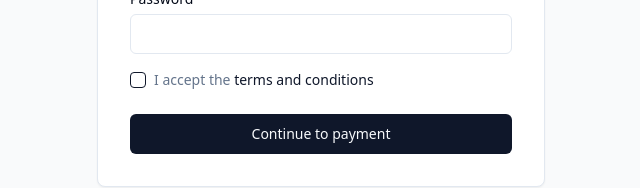
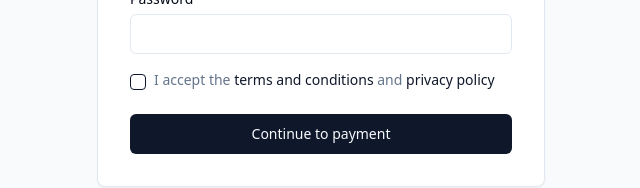
Before and after one commit to rfast-hub/cryptotracksignup, a React (Vite) app: page /signup in a window 1280 px wide. Shown: the part 418-606 px from the top of the page, without its empty margins (319-959 px from the left). Built offline with nearby package versions, Linux system fonts and the light colour scheme.

Commit message:
Add privacy policy acceptance
Updated the signup page to include an acceptance checkbox for the privacy policy alongside the terms and conditions.
[skip gpt_engineer]

```diff
--- a/src/pages/SignupPage.tsx
+++ b/src/pages/SignupPage.tsx
@@ -97,11 +97,12 @@ const SignupPage = () => {
                 className="mt-1"
               />
             </div>
-            <div className="flex items-center space-x-2">
+            <div className="flex items-start space-x-2">
               <Checkbox
                 id="terms"
                 checked={acceptedTerms}
                 onCheckedChange={(checked) => setAcceptedTerms(checked as boolean)}
+                className="mt-1"
               />
               <Label
                 htmlFor="terms"
@@ -115,6 +116,15 @@ const SignupPage = () => {
                   rel="noopener noreferrer"
                 >
                   terms and conditions
+                </a>
+                {" "}and{" "}
+                <a
+                  href="/privacy"
+                  className="text-primary hover:underline"
+                  target="_blank"
+                  rel="noopener noreferrer"
+                >
+                  privacy policy
                 </a>
               </Label>
             </div>
```
